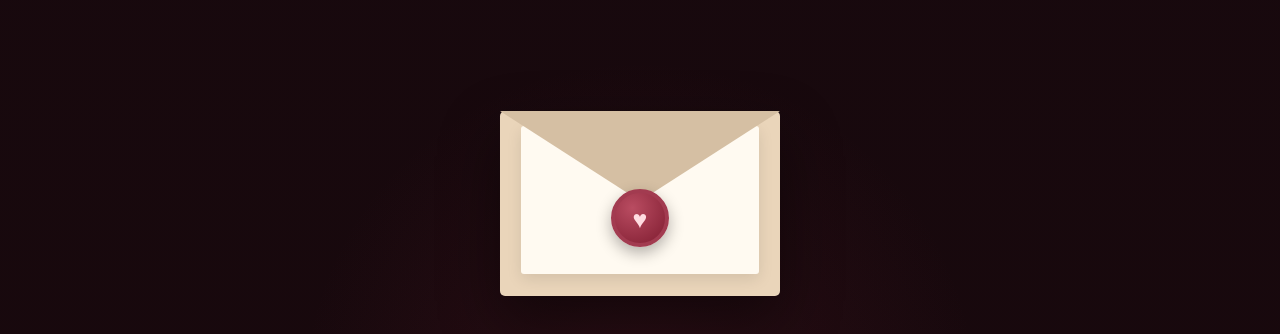
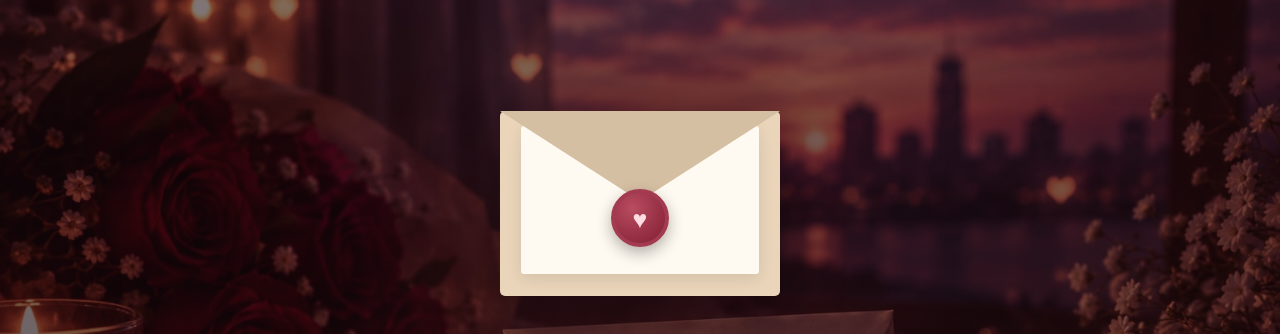
Before and after one commit to zekra-websites/MassageToMyLove, a plain HTML site: page index.html in a window 1280 px wide. Shown: the top 334 px of the page. Drawn offline with nearby package versions, Linux system fonts and the light colour scheme.

Commit message:
Update style.css

```diff
--- a/style.css
+++ b/style.css
@@ -43,7 +43,7 @@ body {
             rgba(25, 7, 12, .55),
             rgba(25, 7, 12, .72)
         ),
-        url("background.jpg");
+        url("background.jpeg");
 
     background-size: cover;
     background-position: center;
```
